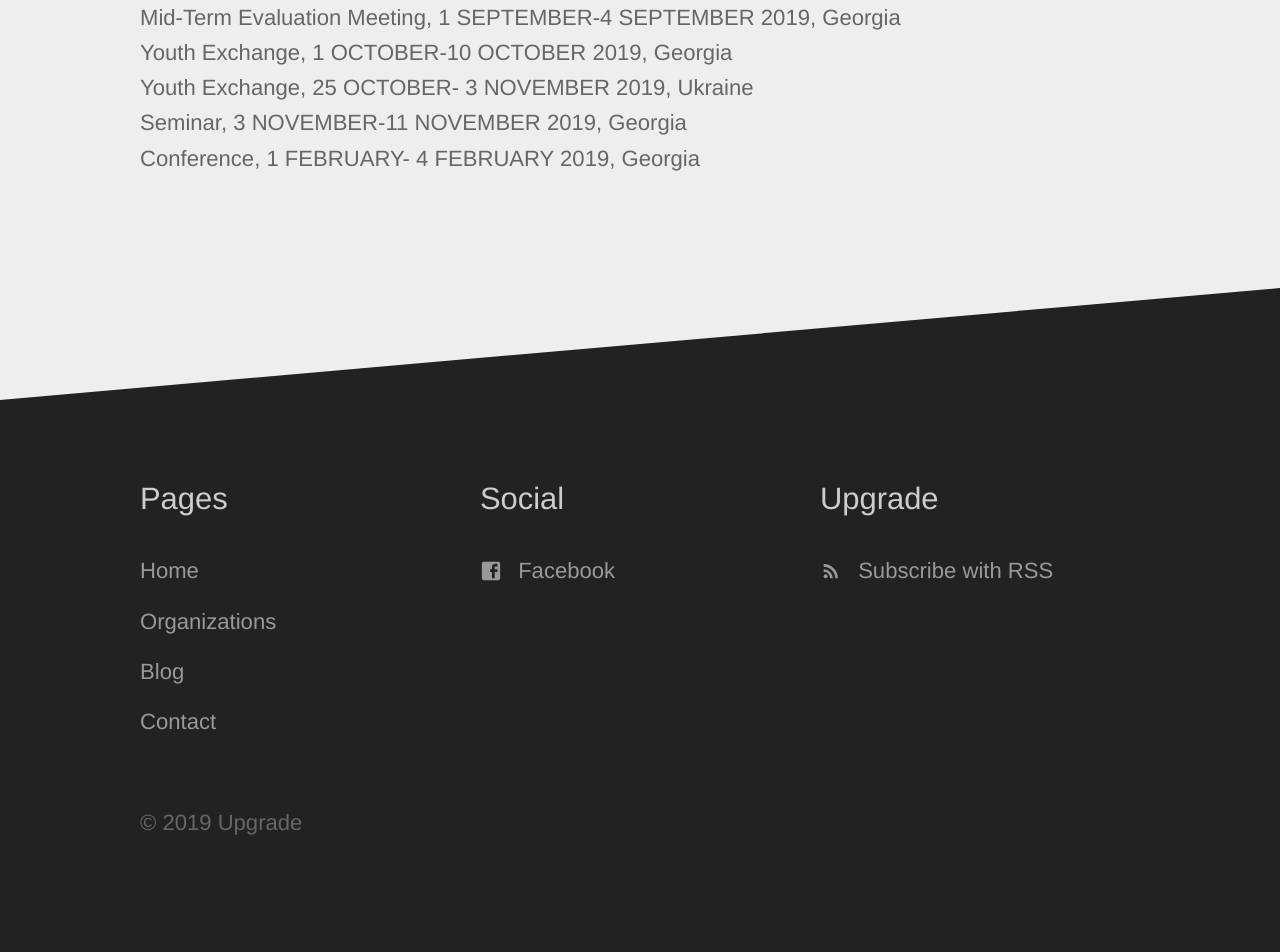
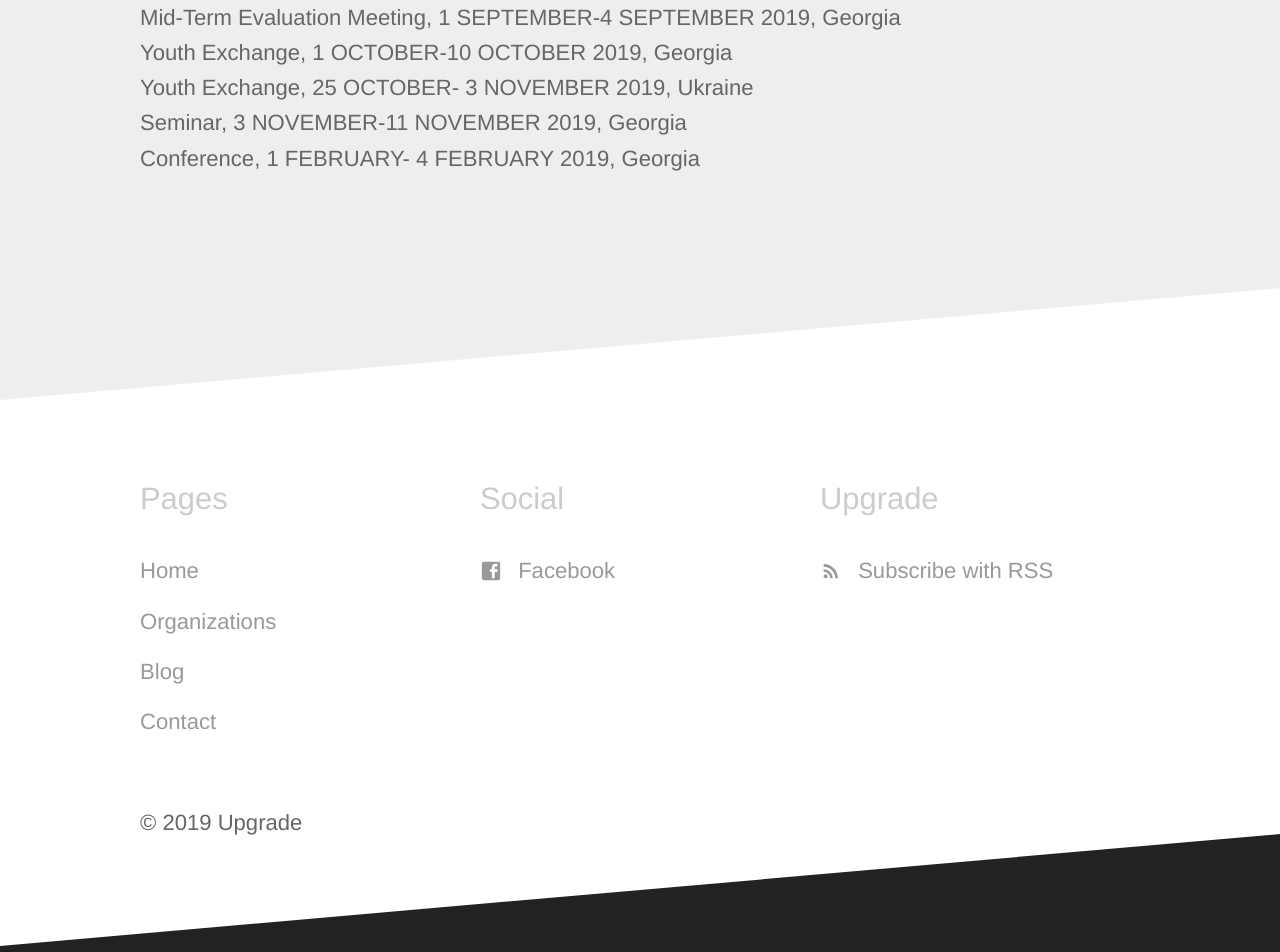
Before and after one commit to upgrade42/upgrade42.github.io, a Jekyll site: the page built from index.html, in a window 1280 px wide. Shown: the part 1979-2931 px from the top of the page. Built offline with Jekyll 4.4.1, drawn with Linux system fonts in a browser that asks for light colours.

Commit message:
Updated '_sass/footer.scss' via CloudCannon

```diff
--- a/_sass/footer.scss
+++ b/_sass/footer.scss
@@ -2,7 +2,7 @@ footer {
 	@extend section;
 	padding: 100px 0 50px 0;
 	position: relative;
-	background: $html-background-color;
+	background: #fff;
 	color: #fff;
 
 	&,
```
